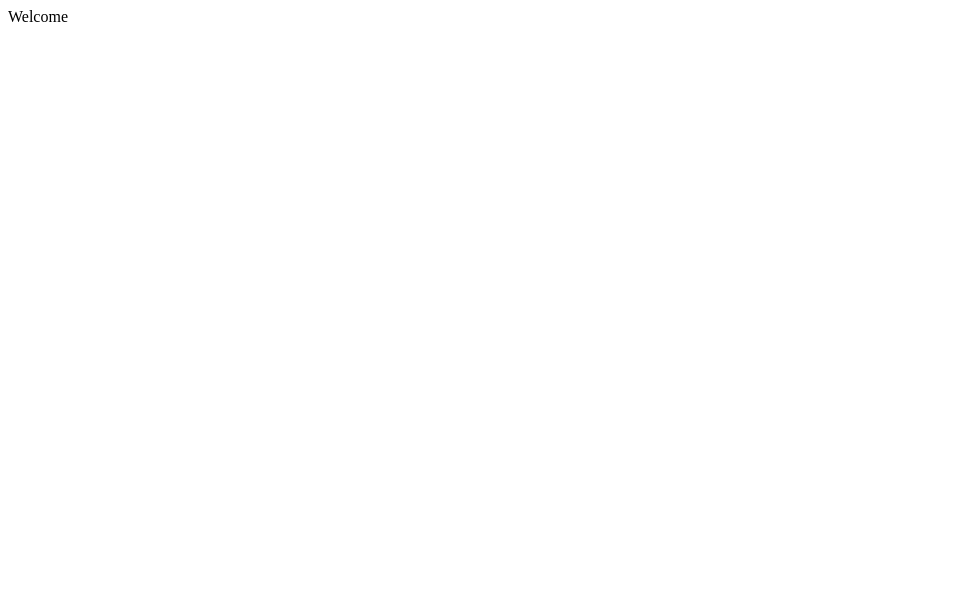
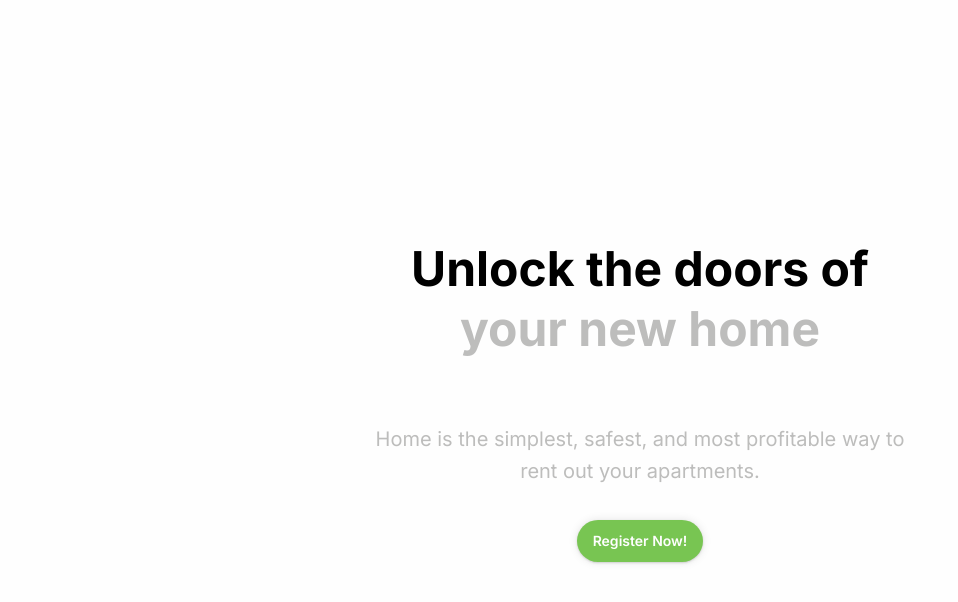
Before and after one commit to solarsoft0/tenant-wizard, a React (Create React App) app: page /welcome in a window 1280 px wide. Shown: the top 602 px of the page, without its empty margins (0-958 px from the left). Built offline with nearby package versions, Linux system fonts and the light colour scheme.

Commit message:
🏗  Add theme and styled-component support

```diff
--- a/package.json
+++ b/package.json
@@ -22,11 +22,13 @@
     "react-dom": "^17.0.1",
     "react-router-dom": "^5.2.0",
     "react-scripts": "4.0.2",
+    "styled-components": "^5.2.1",
     "typescript": "^4.1.2",
     "web-vitals": "^1.0.1"
   },
   "devDependencies": {
     "@types/react-router-dom": "^5.1.7",
+    "@types/styled-components": "^5.1.7",
     "@typescript-eslint/eslint-plugin": "^4.15.0",
     "@typescript-eslint/parser": "^4.15.0",
     "eslint": "^7.20.0",
--- a/public/index.html
+++ b/public/index.html
@@ -5,26 +5,18 @@
     <link rel="icon" href="%PUBLIC_URL%/favicon.ico" />
     <meta name="viewport" content="width=device-width, initial-scale=1" />
     <meta name="theme-color" content="#000000" />
-    <meta
-      name="description"
-      content="Web site created using create-react-app"
+    <meta name="description" content="Web site created using create-react-app" />
+    <link rel="apple-touch-icon" href="%PUBLIC_URL%/logo192.png" />
+    <link rel="manifest" href="%PUBLIC_URL%/manifest.json" />
+    <!-- Google Font - Inter -->
+    <link
+      href="https://fonts.googleapis.com/css2?family=Inter:wght@100;200;300;400;500;600;700;800;900&display=swap"
+      rel="stylesheet"
     />
-    <link rel="apple-touch-icon" href="%PUBLIC_URL%/logo192.png" />
-    <!--
-      manifest.json provides metadata used when your web app is installed on a
-      user's mobile device or desktop. See https://developers.google.com/web/fundamentals/web-app-manifest/
-    -->
-    <link rel="manifest" href="%PUBLIC_URL%/manifest.json" />
-    <!--
-      Notice the use of %PUBLIC_URL% in the tags above.
-      It will be replaced with the URL of the `public` folder during the build.
-      Only files inside the `public` folder can be referenced from the HTML.
 
-      Unlike "/favicon.ico" or "favicon.ico", "%PUBLIC_URL%/favicon.ico" will
-      work correctly both with client-side routing and a non-root public URL.
-      Learn how to configure a non-root public URL by running `npm run build`.
-    -->
-    <title>React App</title>
+    <link rel="preconnect" href="https://fonts.gstatic.com" />
+
+    <title>Tenant Registration</title>
   </head>
   <body>
     <noscript>You need to enable JavaScript to run this app.</noscript>
--- a/src/Layouts/DefaultLayout.tsx
+++ b/src/Layouts/DefaultLayout.tsx
@@ -1,7 +1,21 @@
 import React from 'react';
 import { Switch, Redirect } from 'react-router-dom';
+import styled from 'styled-components';
 
 import { TRoute, RouteWithSubRoutes } from 'app/app.routes';
+
+const MainWrapper = styled.main`
+  height: 100vh;
+  width: 100%;
+  display: flex;
+  align-items: center;
+  justify-content: center;
+  margin: auto;
+  max-width: 1000px;
+
+  font-family: ${({ theme }) => theme.fonts[0]};
+  background-color: ${({ theme }) => theme.colors.white};
+`;
 
 interface Props {
   routes?: TRoute[] | undefined;
@@ -9,17 +23,12 @@ interface Props {
 
 export const DefaultLayout: React.FC<Props> = ({ routes = undefined }) => {
   return (
-    <div>
-      <main>
-        <div>
-          default layout
-          <Switch>
-            {routes !== undefined &&
-              routes.map((route, i) => <RouteWithSubRoutes key={i} {...route} />)}
-            <Redirect to="/welcome" />
-          </Switch>
-        </div>
-      </main>
-    </div>
+    <MainWrapper>
+      <Switch>
+        {routes !== undefined &&
+          routes.map((route, i) => <RouteWithSubRoutes key={i} {...route} />)}
+        <Redirect to="/welcome" />
+      </Switch>
+    </MainWrapper>
   );
 };
--- a/src/app/App.tsx
+++ b/src/app/App.tsx
@@ -1,12 +1,25 @@
 import React, { Suspense } from 'react';
+import styled from 'styled-components';
 
 import { Loader } from 'components/loadingPanel';
+import { GlobalStyles } from 'assets/theme/GlobalStyles';
+import CustomProvider from 'assets/theme/CustomProvider';
 import RouteConfigComponent from './app.routes';
+
+const AppWrapper = styled.div`
+  font-family: 'Inter';
+  background-color: ${({ theme }) => theme.colors.white};
+`;
 
 const App: React.FC = () => {
   return (
     <Suspense fallback={<Loader />}>
-      <RouteConfigComponent />
+      <GlobalStyles />
+      <CustomProvider>
+        <AppWrapper>
+          <RouteConfigComponent />
+        </AppWrapper>
+      </CustomProvider>
     </Suspense>
   );
 };
--- /dev/null
+++ b/src/assets/theme/CustomProvider.tsx
@@ -0,0 +1,32 @@
+import React from 'react';
+import { ThemeProvider } from 'styled-components';
+
+import LightTheme from './LightTheme';
+
+declare module 'styled-components' {
+  export interface DefaultTheme {
+    colors: {
+      white: string;
+      black: string;
+      primary: string;
+      lightGray: string;
+      darkGray: string;
+      red: string;
+      yellow: string;
+    };
+    fonts: string[];
+    fontSizes: {
+      sm: string;
+      md: string;
+      lg: string;
+      xl: string;
+      xxl: string;
+    };
+  }
+}
+
+const CustomProvider: React.FC<{ children: JSX.Element }> = ({ children }) => (
+  <ThemeProvider theme={LightTheme}>{children}</ThemeProvider>
+);
+
+export default CustomProvider;
--- /dev/null
+++ b/src/assets/theme/GlobalStyles.ts
@@ -0,0 +1,35 @@
+import { createGlobalStyle } from 'styled-components';
+
+export const GlobalStyles = createGlobalStyle`
+
+    /* TODO -b: Change this import to react-helmet injection */
+    @import url('https://fonts.googleapis.com/css2?family=Inter:wght@100;200;300;400;500;600;700;800;900&display=swap');
+
+    /* ==== CSS Reset ==== */
+    html, body, div, span, applet, object, iframe,
+    h1, h2, h3, h4, h5, h6, p, blockquote, pre,
+    a, abbr, acronym, address, big, cite, code,
+    del, dfn, em, img, ins, kbd, q, s, samp,
+    small, strike, strong, sub, sup, tt, var,
+    b, u, i, center,
+    dl, dt, dd, ol, ul, li,
+    fieldset, form, label, legend,
+    table, caption, tbody, tfoot, thead, tr, th, td,
+    article, aside, canvas, details, embed,
+    figure, figcaption, footer, header, hgroup,
+    menu, nav, output, ruby, section, summary,
+    time, mark, audio, video {
+        margin: 0;
+        padding: 0;
+        border: 0;
+        font-size: 100%;
+        font: inherit;
+        vertical-align: baseline;
+    }
+
+    /* HTML5 display-role reset for older browsers */
+    article, aside, details, figcaption, figure,
+    footer, header, hgroup, menu, nav, section {
+        display: block;
+    }
+`;
--- /dev/null
+++ b/src/assets/theme/LightTheme.ts
@@ -0,0 +1,19 @@
+export default {
+  colors: {
+    white: '#fefefe', // powderWhite
+    black: '#010101',
+    primary: '#78c552', // Mantis
+    lightGray: '#bdbdbc', //grayNickel
+    darkGray: '#505050', //emperorBlack
+    red: '#505050', // flamingoRed
+    yellow: '#fecd1b', // lightningYellow
+  },
+  fonts: ['Inter', 'sans-serif', 'Roboto'],
+  fontSizes: {
+    sm: '0.875rem',
+    md: '1.25rem',
+    lg: '1.5rem',
+    xl: '3rem',
+    xxl: '3.5rem',
+  },
+};
--- /dev/null
+++ b/src/components/atoms/buttons.ts
@@ -0,0 +1,23 @@
+import styled from 'styled-components';
+
+export const PrimaryButton = styled.button`
+  position: relative;
+  font-family: ${({ theme }) => theme.fonts[0]};
+  cursor: pointer;
+  text-decoration: none;
+  font-style: normal;
+  text-align: center;
+  line-height: 1;
+  margin: 0px;
+  font-weight: 600;
+  width: auto;
+  font-size: 0.875rem;
+  min-height: 2.625rem;
+  min-width: 2.625rem;
+  padding: 0px 1rem;
+  color: ${({ theme }) => theme.colors.white};
+  background: ${({ theme }) => theme.colors.primary};
+  border: none;
+  box-shadow: rgb(0 0 0 / 10%) 0px 0px 10px, rgb(182 182 182 / 50%) 0px 1px 2px;
+  border-radius: 6.25rem;
+`;
--- /dev/null
+++ b/src/components/atoms/typography.ts
@@ -0,0 +1,19 @@
+import styled from 'styled-components';
+
+export const HeaderOne = styled.h1`
+  font-size: ${({ theme }) => theme.fontSizes.xl};
+  line-height: 1.25;
+  font-weight: 700;
+  margin-bottom: 2rem;
+  text-align: center;
+`;
+
+export const BodyText = styled.p`
+  font-size: ${({ theme }) => theme.fontSizes.md};
+  color: ${({ theme }) => theme.colors.lightGray};
+  line-height: 1.625;
+  font-weight: 400;
+  margin: 2rem auto;
+  max-width: 560px;
+  text-align: center;
+`;
--- a/src/modules/welcome/Welcome.tsx
+++ b/src/modules/welcome/Welcome.tsx
@@ -1,5 +1,40 @@
 import React from 'react';
+import styled from 'styled-components';
+
+import { BodyText, HeaderOne } from 'components/atoms/typography';
+import { PrimaryButton } from 'components/atoms/buttons';
+import { useHistory } from 'react-router-dom';
+
+/* === Styled Components === */
+const Wrapper = styled.div`
+  display: flex;
+  justify-content: center;
+  align-items: center;
+  flex-direction: column;
+`;
+
+const TitleSpan = styled.span`
+  color: ${({ theme }) => theme.colors.lightGray};
+  display: block;
+  font-style: inherit;
+`;
 
 export const WelcomePage: React.FC = () => {
-  return <div>Welcome </div>;
+  const history = useHistory();
+
+  const handleOnRegister = () => {
+    history.push('personal');
+  };
+
+  return (
+    <Wrapper>
+      <HeaderOne>
+        Unlock the doors of <TitleSpan>your new home</TitleSpan>
+      </HeaderOne>
+      <BodyText>
+        Home is the simplest, safest, and most profitable way to rent out your apartments.
+      </BodyText>
+      <PrimaryButton onClick={handleOnRegister}>Register Now!</PrimaryButton>
+    </Wrapper>
+  );
 };
```
Also changed, not shown: src/app/app.routes.tsx (+4 -4 lines), 2 other files (tests, documents, lock files or other folders).
